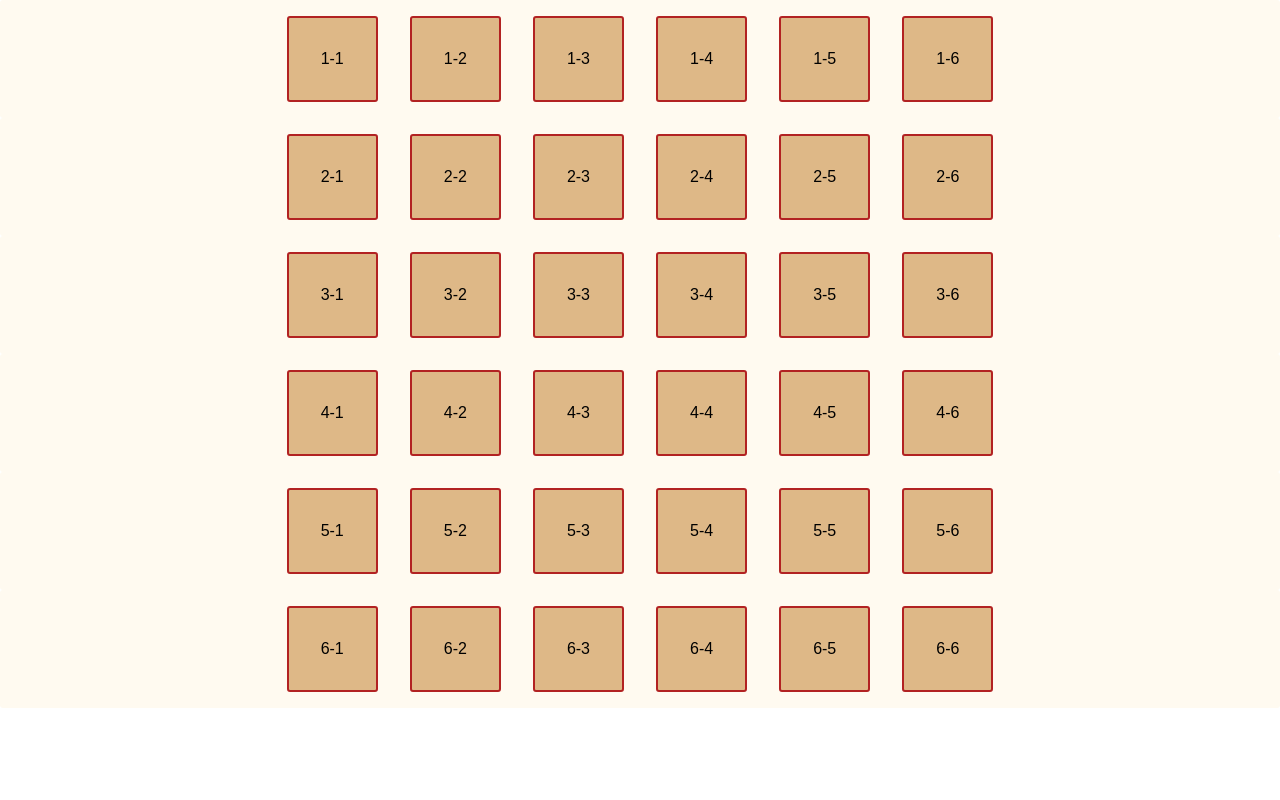
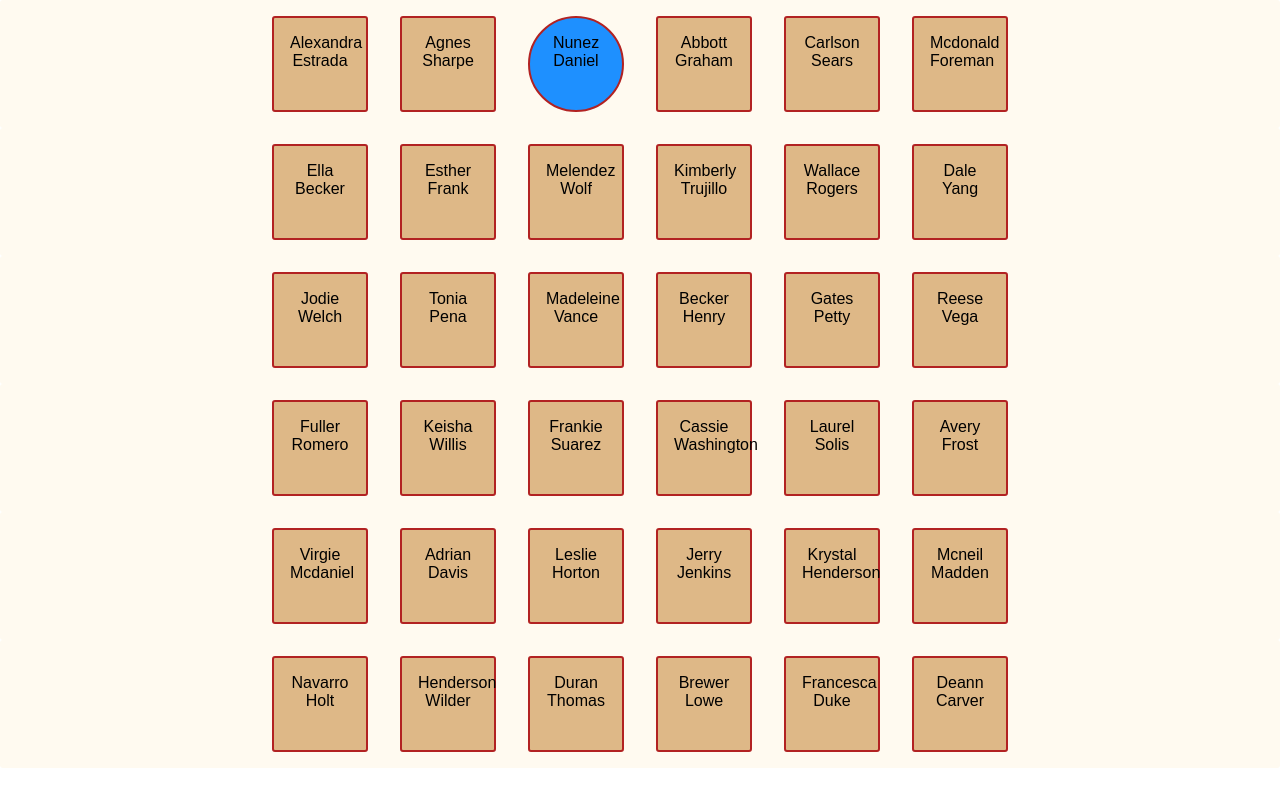
Before and after one commit to afrz/master-of-puppets, a React (Create React App) app: page / in a window 1280 px wide. Built offline with nearby package versions, Linux system fonts and the light colour scheme; the HTML template or start-up script is replaced by a standard one.

Commit message:
use random board

```diff
--- a/src/App.jsx
+++ b/src/App.jsx
@@ -2,20 +2,19 @@ import React from "react";
 import PropTypes from "prop-types";
 import { Provider } from "react-redux";
 
-import Board from "./components/Board";
-import { getGame } from "./logic/initial";
+import GameBoard from "./components/Board";
 
 //web application shell (absolute root container)
-const Root = ({ store }) => (
+const App = ({ store }) => (
   <Provider store={store}>
     <div className="app">
-      <Board grid={getGame()} />
+      <GameBoard />
     </div>
   </Provider>
 );
 
-Root.propTypes = {
+App.propTypes = {
   store: PropTypes.object.isRequired
 };
 
-export default Root;
+export default App;
--- a/src/components/Board.jsx
+++ b/src/components/Board/GameBoard.jsx
@@ -1,21 +1,27 @@
 import React from "react";
-
 import styled from "styled-components";
 
 const TileContainer = styled.div`
-  border-radius: 3px;
   border: 2px solid firebrick;
-  padding: 2em;
+  padding: 1em;
   margin: 1em;
   color: black;
-  background: burlywood;
+
+  height: 60px;
+  width: 60px;
+  text-align: center;
 
   &:hover {
     background: firebrick;
   }
+
+  background: ${props => (props.master ? "dodgerblue" : "burlywood")};
+  border-radius: ${props => (props.master ? "100%" : "3px")};
 `;
 
-const Tile = ({ label }) => <TileContainer>{label}</TileContainer>;
+const Tile = ({ label, master }) => (
+  <TileContainer master={master}>{label}</TileContainer>
+);
 
 const FlexRow = styled.div`
   display: flex;
@@ -30,7 +36,7 @@ const FlexRow = styled.div`
 const TileRow = ({ row }) => (
   <FlexRow>
     {row.map((col, index) => {
-      return <Tile key={index} label={col.name} />;
+      return <Tile key={index} label={col.name} master={col.master} />;
     })}
   </FlexRow>
 );
--- /dev/null
+++ b/src/components/Board/index.js
@@ -0,0 +1,13 @@
+import { connect } from "react-redux";
+import { bindActionCreators } from "redux";
+
+import GameBoard from "./GameBoard";
+import { getMatrix } from "../../logic/selectors";
+
+const mapStateToProps = state => ({
+  grid: getMatrix(state)
+});
+
+const mapDispatchToProps = dispatch => bindActionCreators({}, dispatch);
+
+export default connect(mapStateToProps, mapDispatchToProps)(GameBoard);
--- a/src/constants/cards.js
+++ b/src/constants/cards.js
@@ -11,7 +11,8 @@ export const cards = [
   {
     _id: "59c8e6049dc9ddeb9de474da",
     name: "Nunez Daniel",
-    family_id: "59c8e6b01839417e57828a44"
+    family_id: "59c8e6b01839417e57828a44",
+    master: true
   },
   {
     _id: "59c8e60451a098f43f4c3d93",
--- a/src/logic/initial.js
+++ b/src/logic/initial.js
@@ -1,19 +1,26 @@
 import { cards, families } from "../constants/cards";
 
-export default { cards, families };
-
-const grid = [];
-
-for (let i = 1; i <= 6; i++) {
-  const row = [];
-
-  for (let j = 1; j <= 6; j++) {
-    row.push({ name: `${i}-${j}` });
-  }
-
-  grid.push(row);
+function generateBoard(matrixSize) {
+  return shuffle(cards).reduce((matrix, card, index) => {
+    if (index % matrixSize === 0) {
+      //new row
+      matrix.push([card]);
+    } else {
+      //current row
+      matrix[matrix.length - 1].push(card);
+    }
+    return matrix;
+  }, []);
 }
 
-export function getGame() {
-  return grid;
+function shuffle(array) {
+  let arr = array.slice();
+
+  for (let i = arr.length - 1; i > 0; i--) {
+    const j = Math.floor(Math.random() * (i + 1));
+    [arr[i], arr[j]] = [arr[j], arr[i]];
+  }
+  return arr;
 }
+
+export default { cards, families, matrix: generateBoard(6) };
--- a/src/logic/reducer.js
+++ b/src/logic/reducer.js
@@ -1 +1,3 @@
-export default function(state, init) {}
+export default function(state, action) {
+  return state;
+}
--- /dev/null
+++ b/src/logic/selectors.js
@@ -0,0 +1 @@
+export const getMatrix = ({ matrix }) => matrix;
```
